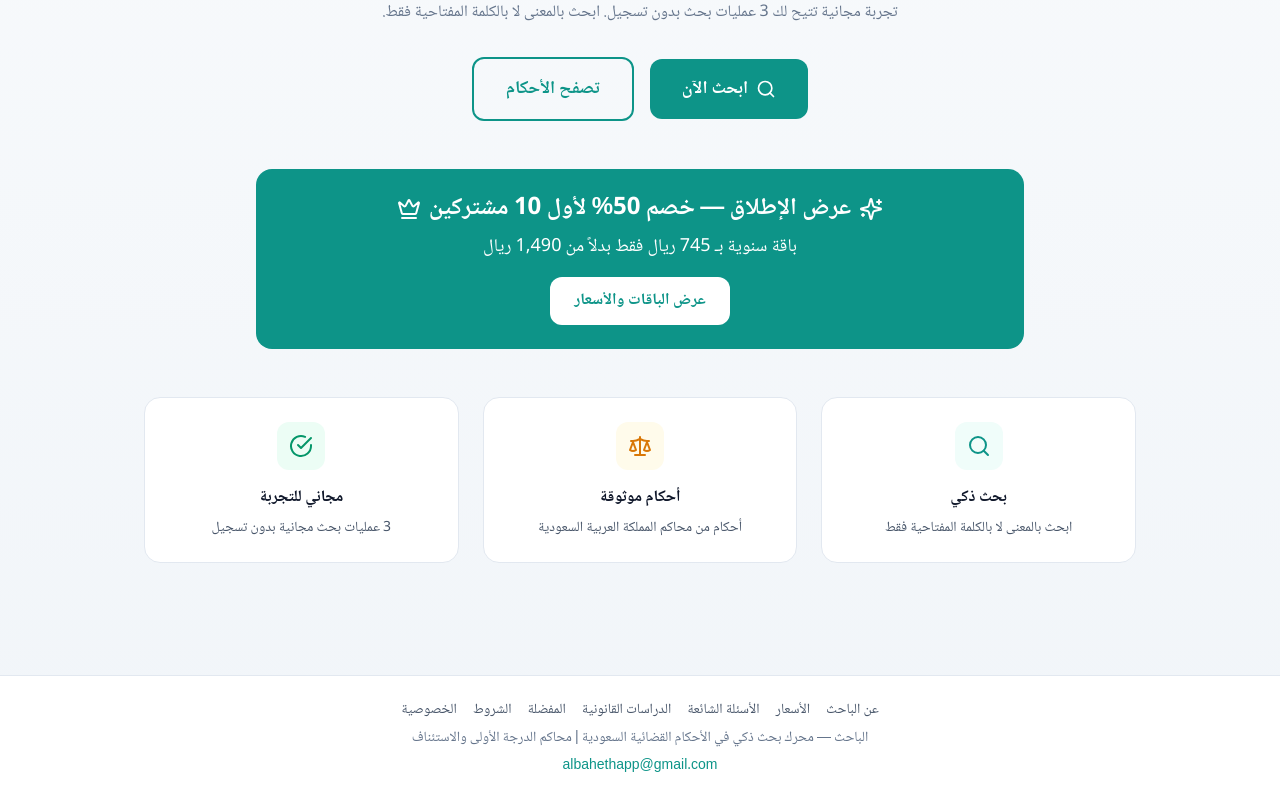
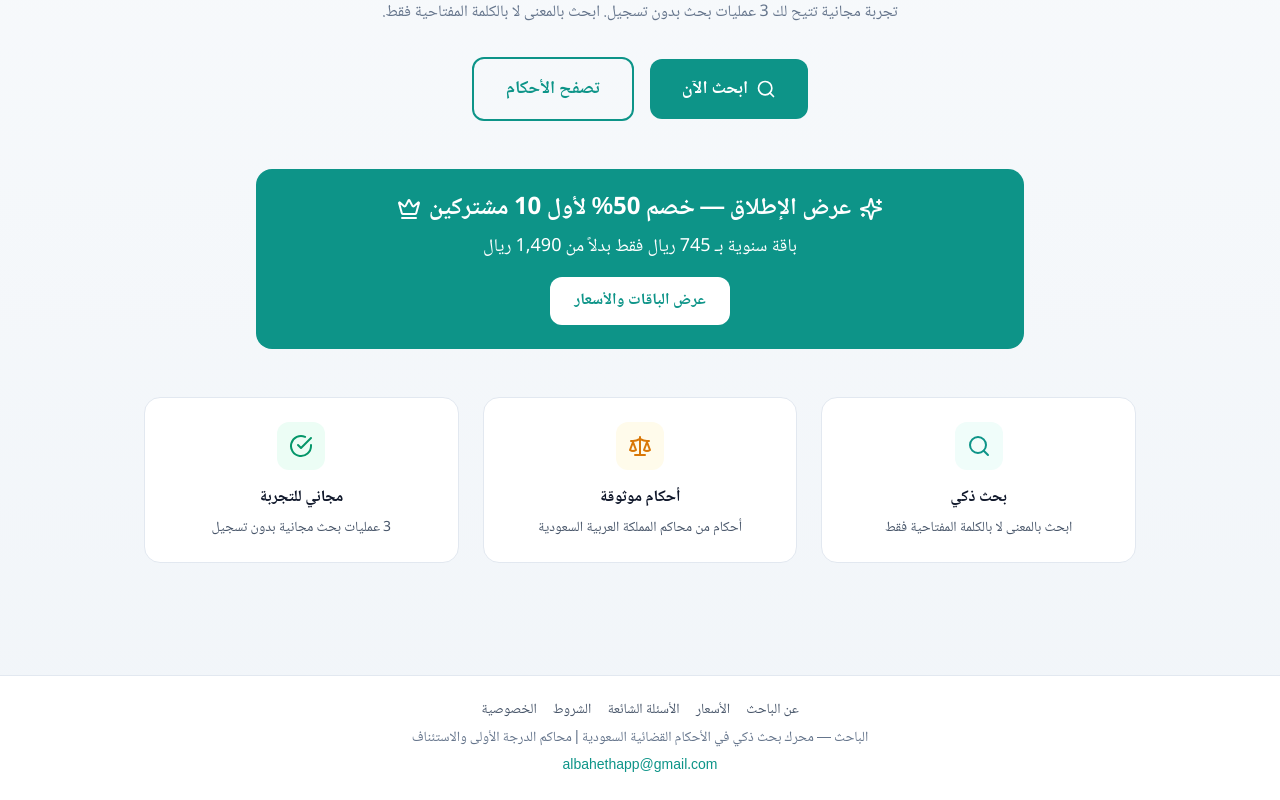
Before and after one commit to merqsous/saudi_legal_search, a Next.js app in the folder frontend/: page / in a window 1280 px wide. Shown: the part 283-1083 px from the top of the page. Built offline with nearby package versions, Linux system fonts and the light colour scheme.

Commit message:
Remove legal studies and favorites links from footer

```diff
--- a/frontend/app/page.tsx
+++ b/frontend/app/page.tsx
@@ -89,8 +89,6 @@ export default function LandingPage() {
             <a href="/about" className="text-slate-600 hover:text-primary-600">عن الباحث</a>
             <a href="/pricing" className="text-slate-600 hover:text-primary-600">الأسعار</a>
             <a href="/faq" className="text-slate-600 hover:text-primary-600">الأسئلة الشائعة</a>
-            <a href="/studies" className="text-slate-600 hover:text-primary-600">الدراسات القانونية</a>
-            <a href="/favorites" className="text-slate-600 hover:text-primary-600">المفضلة</a>
             <a href="/terms" className="text-slate-600 hover:text-primary-600">الشروط</a>
             <a href="/privacy" className="text-slate-600 hover:text-primary-600">الخصوصية</a>
           </div>
```
